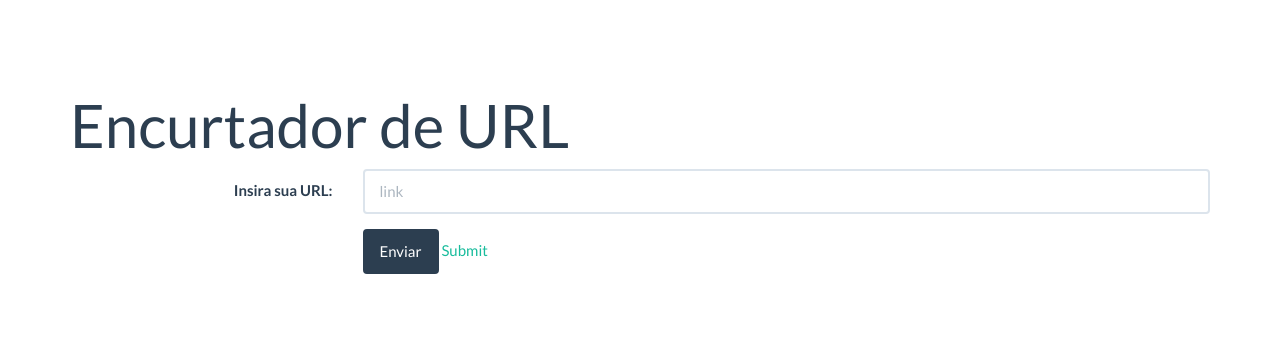
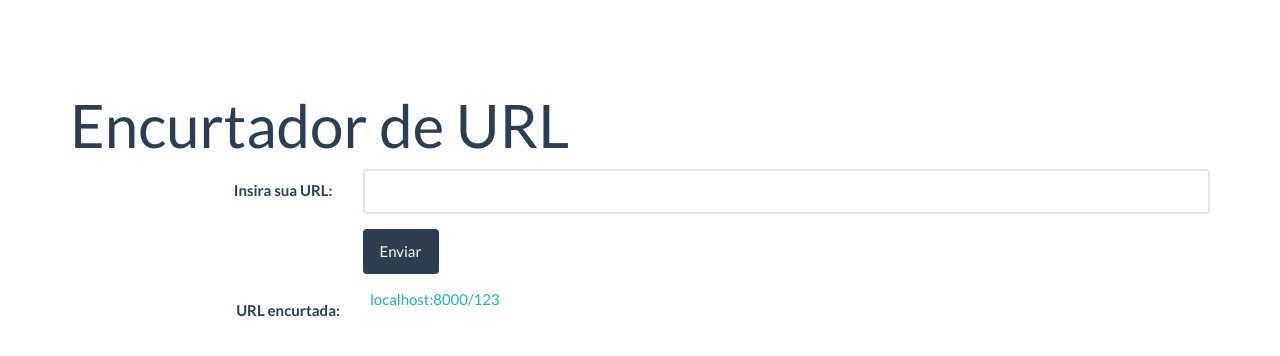
Before and after one commit to filipecmedeiros/Encurtador-de-URL, a Django app: template core/templates/index.html in a window 1280 px wide. Shown: the top 356 px of the page. Run offline with Django 3.2, Linux system fonts and the light colour scheme; the template is opened without the code that fills it: values that come from a table or form of the project are taken from there, others are empty; data comes from the database, SQL or seed files in the repository; both versions use the stored data as it was after the commit; some libraries are stand-ins or nearby versions.

Commit message:
Finalizando validação de form

```diff
--- a/EncurtadorDeURL/settings.py
+++ b/EncurtadorDeURL/settings.py
@@ -37,7 +37,9 @@ INSTALLED_APPS = [
     'django.contrib.sessions',
     'django.contrib.messages',
     'django.contrib.staticfiles',
-
+    #libs
+    'widget_tweaks',
+    #apps
     'core',
 ]
 
--- a/EncurtadorDeURL/urls.py
+++ b/EncurtadorDeURL/urls.py
@@ -20,7 +20,6 @@ from core import views
 
 urlpatterns = [
 	url(r'^$', views.index, name='index'),
-    url(r'link/', views.link, name='link'),
-	url(r'^a/(?P<slug>[\w]+)$', views.url, name='url'),
+	url(r'^(?P<slug>[\w]+)$', views.url, name='url'),
     url(r'^admin/', admin.site.urls),
 ]
--- /dev/null
+++ b/core/forms.py
@@ -0,0 +1,5 @@
+from django import forms
+
+class LinkForm (forms.Form):
+
+	link = forms.CharField(label='Link')
--- a/core/templates/index.html
+++ b/core/templates/index.html
@@ -1,27 +1,33 @@
 {% extends 'base.html' %}
+
+{% load widget_tweaks %}
 
 {% block container %}
 	<div class="page-header">
 				<h1>Encurtador de URL</h1>
-				<form class="form-horizontal">
+				<form class="form-horizontal" action="" method="post">
+					{% csrf_token %}
 					<fieldset>
-					    <div class="form-group">
-					      <label for="id_name" class="col-md-3 control-label">Insira sua URL:</label>
-					      <div class="col-md-9">
-					        <input type="text" class="form-control" id="id_name" placeholder="link" />
-					      </div>
-					    </div>
+						{% for field in form %}
+						    <div class="form-group">
+						      <label for="{{ field.auto_id }}" class="col-md-3 control-label">Insira sua URL:</label>
+						      <div class="col-md-9">
+						        {% render_field field class='form-control' %}
+						      </div>
+						    </div>
+					    {% endfor %}
+
 						<div class="form-group">
 					      <div class="col-md-9 col-md-offset-3">
 					        <button type="submit" class="btn btn-primary">Enviar</button>
-					      	<a href="{% url 'link' %}">Submit</a>
 					      </div>
 					    </div>
+					    <label class="col-md-3 control-label">URL encurtada:</label>
+						  <div class="col-md-9">
+						    <a href="{{ link.get_absolute_url }}"> localhost:8000/{{link}}</a>
+						  </div>
 					</fieldset>
 					<br/>
-					<br/>
-					{%block link %} {% endblock %}
 				</form>
-
 	</div>
 {% endblock %}
```
Also changed, not shown: core/templates/link.html (deleted, +0 -10 lines), core/views.py (+30 -3 lines), db.sqlite3.
